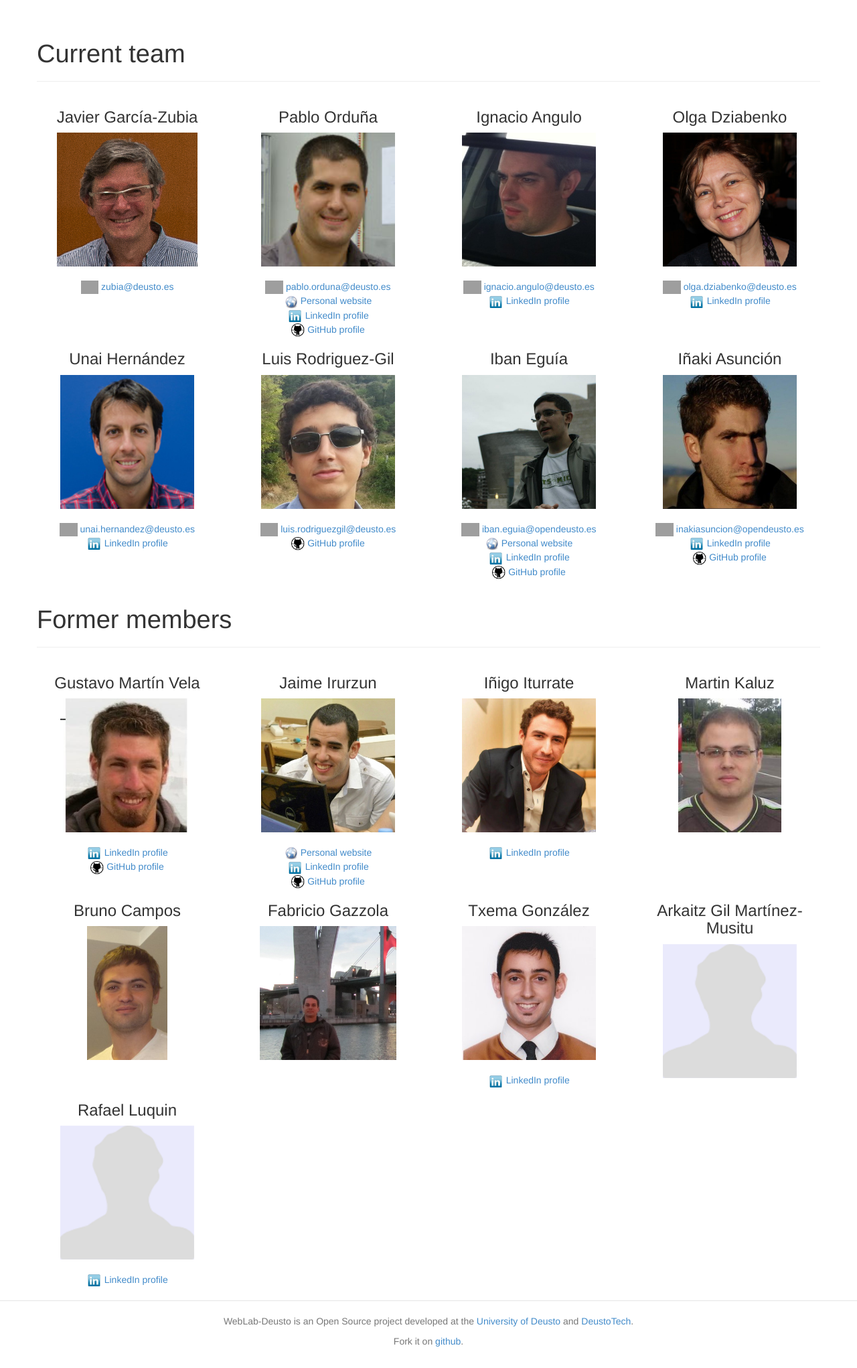
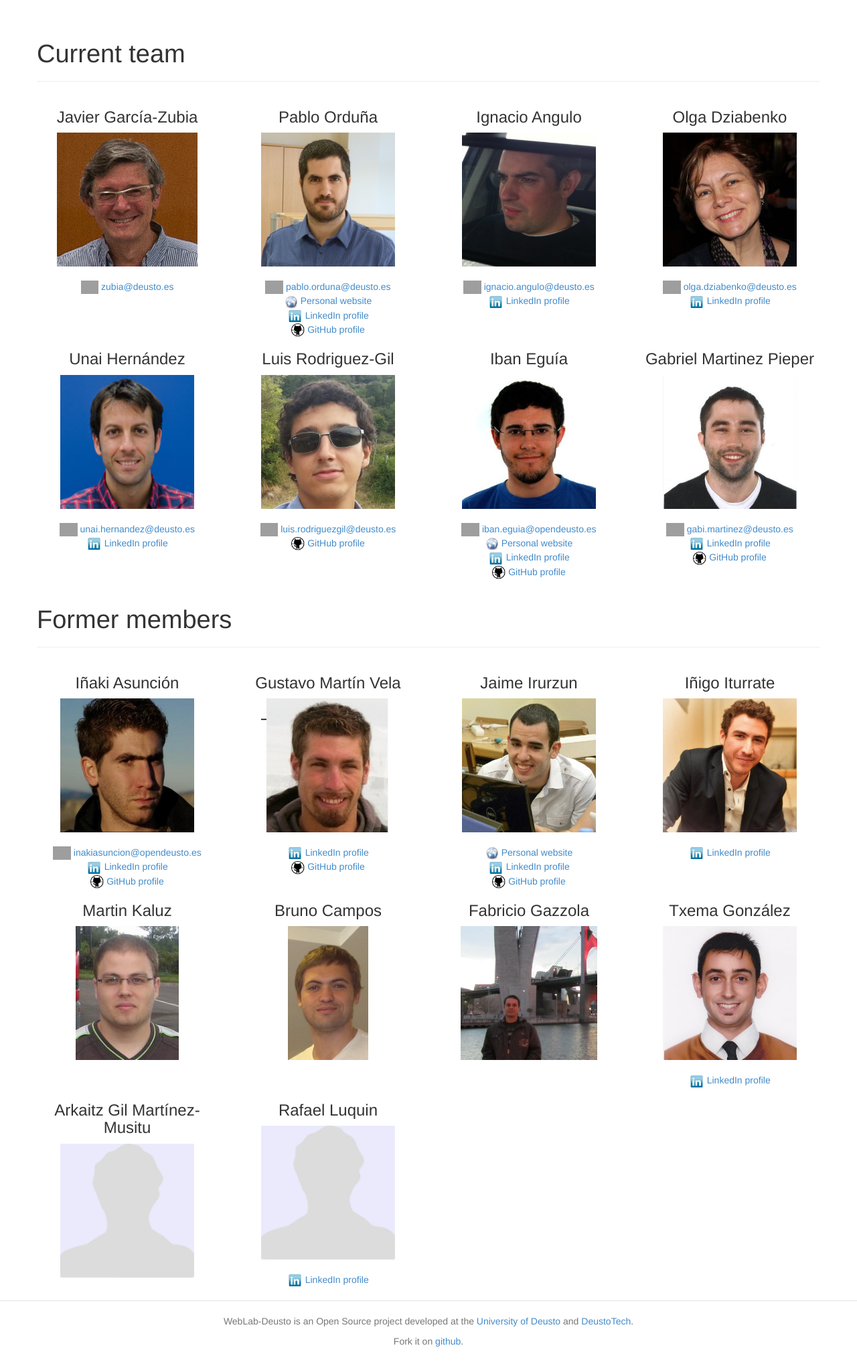
Before and after one commit to weblabdeusto/website, a Python web app: template templates/members.html in a window 1280 px wide. Shown: the part 50-2093 px from the top of the page at 67% size. Run offline with Jinja, Linux system fonts and the light colour scheme; the template is opened without the code that fills it, so the values that code supplies are empty; grey boxes are pictures that could not be loaded.

Commit message:
Update pictures

```diff
--- a/templates/members.html
+++ b/templates/members.html
@@ -66,12 +66,12 @@
             <img height="20px" src="assets/img/github-icon.png"> <a href="http://github.com/Razican/">GitHub profile</a><br/>
         </div>
         <div class="col-lg-3">
-            <h3>Iñaki Asunción</h3>
-            <img height="200px" src="assets/img/members/iasuncion.jpg"/>
+            <h3>Gabriel Martinez Pieper</h3>
+            <img height="200px" src="assets/img/members/gmartinez.jpg"/>
             <br/><br/>
-            <img height="20px" src="assets/img/mail-icon.png"> <span class="opendeustomail">inakiasuncion</span> <span class="mydomain">[at] opendeusto.es</span><br/>
-            <img height="20px" src="assets/img/linkedin-icon.png"> <a href="http://linkedin.com/in/inakiasuncion">LinkedIn profile</a><br/>
-            <img height="20px" src="assets/img/github-icon.png"> <a href="http://github.com/inakiasuncion/">GitHub profile</a><br/>
+            <img height="20px" src="assets/img/mail-icon.png"> <span class="deustomail">gabi.martinez</span> <span class="mydomain">[at] deusto.es</span><br/>
+            <img height="20px" src="assets/img/linkedin-icon.png"> <a href="http://es.linkedin.com/pub/gabriel-martínez-pieper/a2/a38/a1a/en">LinkedIn profile</a><br/>
+            <img height="20px" src="assets/img/github-icon.png"> <a href="https://github.com/gabimart">GitHub profile</a><br/>
         </div>
     </div>
 
@@ -80,6 +80,14 @@
     </div>
 
     <div class="row text-center">
+        <div class="col-lg-3">
+            <h3>Iñaki Asunción</h3>
+            <img height="200px" src="assets/img/members/iasuncion.jpg"/>
+            <br/><br/>
+            <img height="20px" src="assets/img/mail-icon.png"> <span class="opendeustomail">inakiasuncion</span> <span class="mydomain">[at] opendeusto.es</span><br/>
+            <img height="20px" src="assets/img/linkedin-icon.png"> <a href="http://linkedin.com/in/inakiasuncion">LinkedIn profile</a><br/>
+            <img height="20px" src="assets/img/github-icon.png"> <a href="http://github.com/inakiasuncion/">GitHub profile</a><br/>
+        </div>
         <div class="col-lg-3">
             <h3>Gustavo Martín Vela</h3>
             <img height="200px" src="assets/img/members/gmartinvela.jpg"/>
@@ -101,13 +109,13 @@
             <br/><br/>
             <img height="20px" src="assets/img/linkedin-icon.png"> <a href="http://linkedin.com/in/inigoiturrate">LinkedIn profile</a><br/>
         </div>
+    </div>
+
+    <div class="row text-center">
         <div class="col-lg-3">
             <h3>Martin Kaluz</h3>
             <img height="200px" src="assets/img/members/martin.jpg"/>
         </div>
-    </div>
-
-    <div class="row text-center">
         <div class="col-lg-3">
             <h3>Bruno Campos</h3>
             <img height="200px" src="assets/img/members/bruno.jpg"/>
@@ -122,13 +130,14 @@
             <br/><br/>
             <img height="20px" src="assets/img/linkedin-icon.png"> <a href="http://es.linkedin.com/pub/jose-mª-gonzález-gamito/31/635/9b3/en">LinkedIn profile</a><br/>
         </div>
+    </div>
+
+    <div class="row text-center">
         <div class="col-lg-3">
             <h3>Arkaitz Gil Martínez-Musitu</h3>
             <img height="200px" src="assets/img/members/unknown-male.jpg"/>
         </div>
-    </div>
 
-    <div class="row text-center">
         <div class="col-lg-3">
             <h3>Rafael Luquin</h3>
             <img height="200px" src="assets/img/members/unknown-male.jpg"/>
```
Also changed, not shown: output/assets/img/members/gmartinez.jpg (added), output/assets/img/members/ieguia.jpg, output/assets/img/members/ieguia2.jpg (added), output/assets/img/members/porduna.jpg, output/assets/img/members/porduna2.jpg (added).
